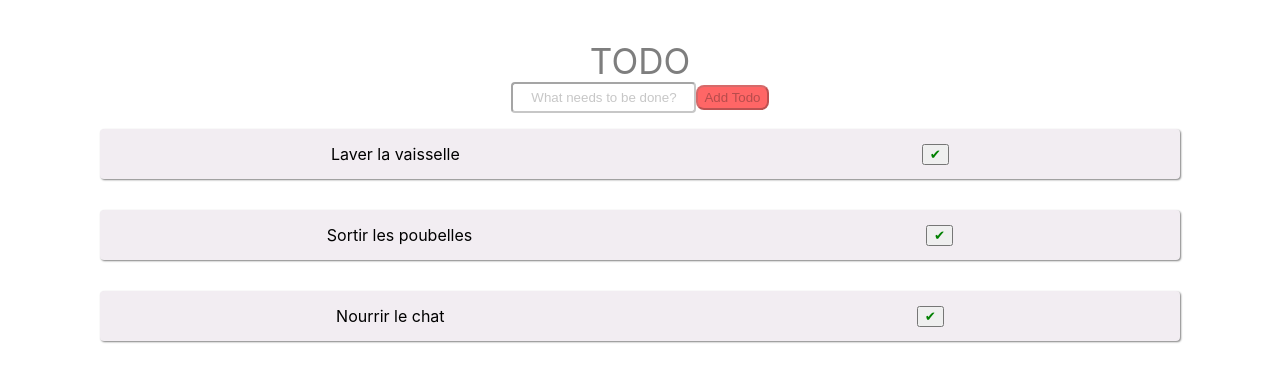
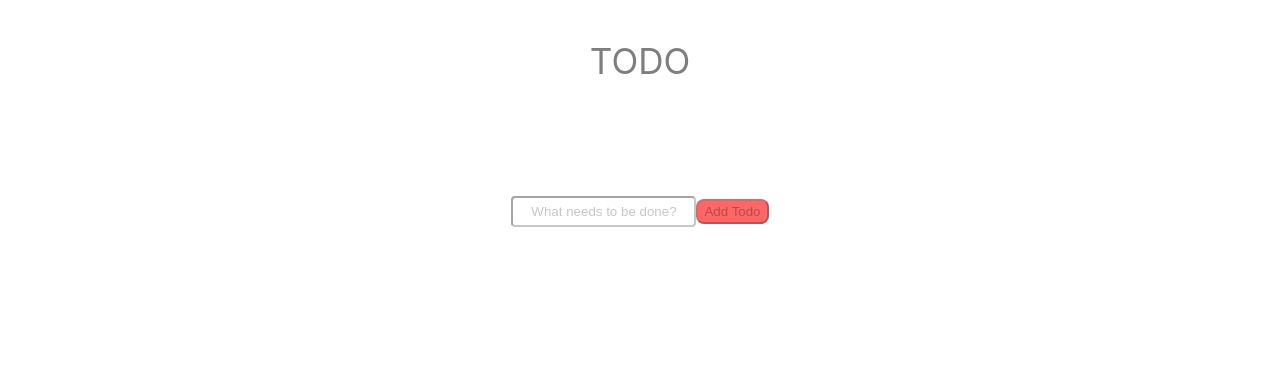
Before and after one commit to superfrancisco2019/Todo, a React (Create React App) app: page / in a window 1280 px wide. Shown: the top 382 px of the page. Built offline with nearby package versions, Linux system fonts and the light colour scheme.

Commit message:
todos are objects now and child elements have a key

```diff
--- a/src/App.js
+++ b/src/App.js
@@ -3,18 +3,15 @@ import Todo from "./Todo/Todo";
 import "./App.css";
 
 function App() {
-  const [todos, setTodos] = useState([
-    "Laver la vaisselle",
-    "Sortir les poubelles",
-    "Nourrir le chat",
-  ]);
+  const [todos, setTodos] = useState([]);
 
   const [input, setInput] = useState("");
 
   const addTodo = (event) => {
     event.preventDefault();
-    setTodos([...todos, input]);
+    setTodos([...todos, { id: todos.length + 1, text: input }]);
     setInput("");
+    console.log(todos);
   };
 
   return (
@@ -38,9 +35,8 @@ function App() {
       </form>
       <div className="list__container">
         {todos.map((todo) => (
-          <Todo classname="todo" text={todo} />
+          <Todo classname="todo" text={todo.text} id={todo.id}/>
         ))}
-
       </div>
     </div>
   );
--- a/src/Todo/Todo.js
+++ b/src/Todo/Todo.js
@@ -12,7 +12,10 @@ function Todo(props) {
 
   return (
     <ul className="todo__list__container">
-      <li className={isDone ? "todo__list__completed" : "todo__list"}>
+      <li
+        key={props.id}
+        className={isDone ? "todo__list__completed" : "todo__list"}
+      >
         {props.text}{" "}
         <button
           className={isDone ? "completed" : "check"}
```
Also changed, not shown: 1 other file (tests, documents, lock files or other folders).
